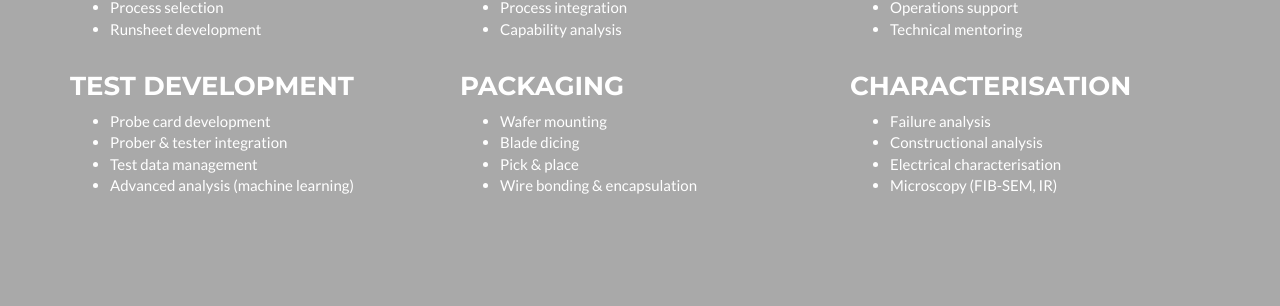
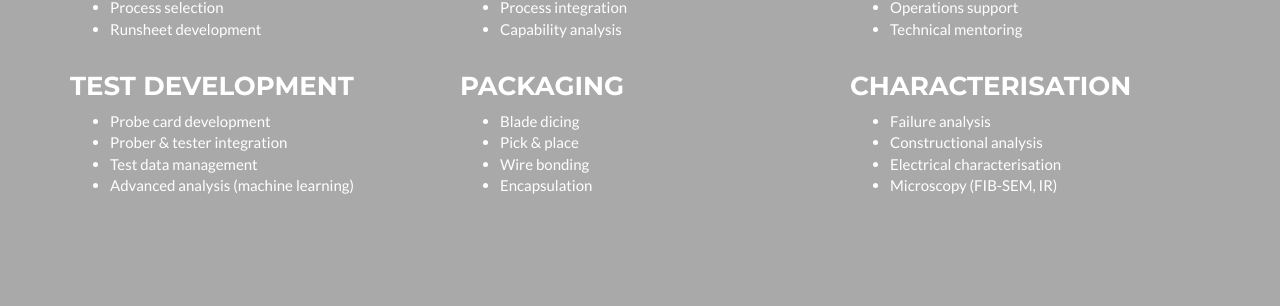
Before and after one commit to memsio/memsio.github.io, a Jekyll site: the page built from index.html, in a window 1280 px wide and 900 px high, scrolled down 1266 px. Shown: the part 148-454 px from the top of the window. Built offline with Jekyll 4.4.1, drawn with Linux system fonts in a browser that asks for light colours.

Commit message:
updated capabilities

```diff
--- a/_includes/capabilities.html
+++ b/_includes/capabilities.html
@@ -54,10 +54,10 @@
               <div class="col-lg-4">
               <h3>Packaging</h3>
                   <ul>
-                      <li>Wafer mounting</li>
                       <li>Blade dicing</li>
                       <li>Pick & place</li>
-                      <li>Wire bonding & encapsulation</li>
+                      <li>Wire bonding</li>
+                      <li>Encapsulation</li>
                   </ul>
               </div>
               <div class="col-lg-4">
```
